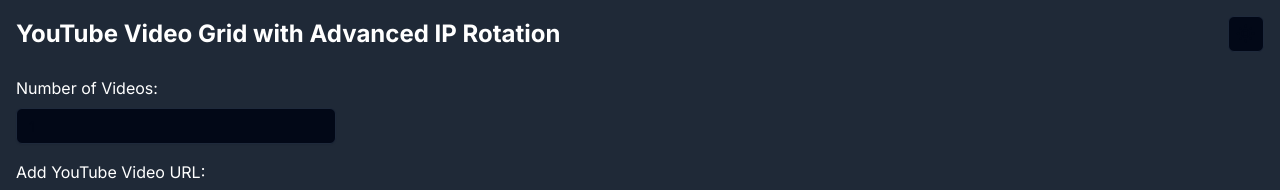
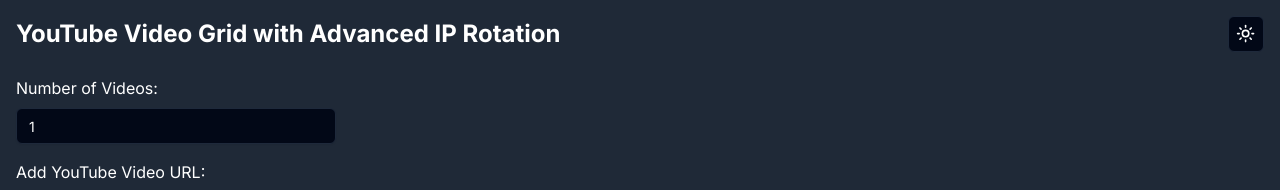
Before and after one commit to ProgrammerSohail/youtube-view, a Next.js app: page / in a window 1280 px wide. Both pictures are taken after a click on the button 1246 px from the left and 34 px from the top of the page. Shown: the top 190 px of the page. Built offline with nearby package versions, Linux system fonts and the light colour scheme.

Commit message:
dark mode

```diff
--- a/app/components/youtube-grid.tsx
+++ b/app/components/youtube-grid.tsx
@@ -217,7 +217,7 @@
             size="icon"
           >
             {isDarkMode ? (
-              <Sun className="h-[1.2rem] w-[1.2rem]" />
+              <Sun className="h-[1.2rem] w-[1.2rem] text-white" />
             ) : (
               <Moon className="h-[1.2rem] w-[1.2rem]" />
             )}
@@ -232,10 +232,12 @@
             type="number"
             id="videoCount"
             value={videoCount}
-            onChange={(event) => setVideoCount(parseInt(event.target.value, 10))}
+            onChange={(event) =>
+              setVideoCount(parseInt(event.target.value, 10))
+            }
             min="1"
-            max="20"
-            className="w-full max-w-xs"
+            max="30"
+            className="w-full max-w-xs dark:text-white text-black"
           />
         </div>
 
```
